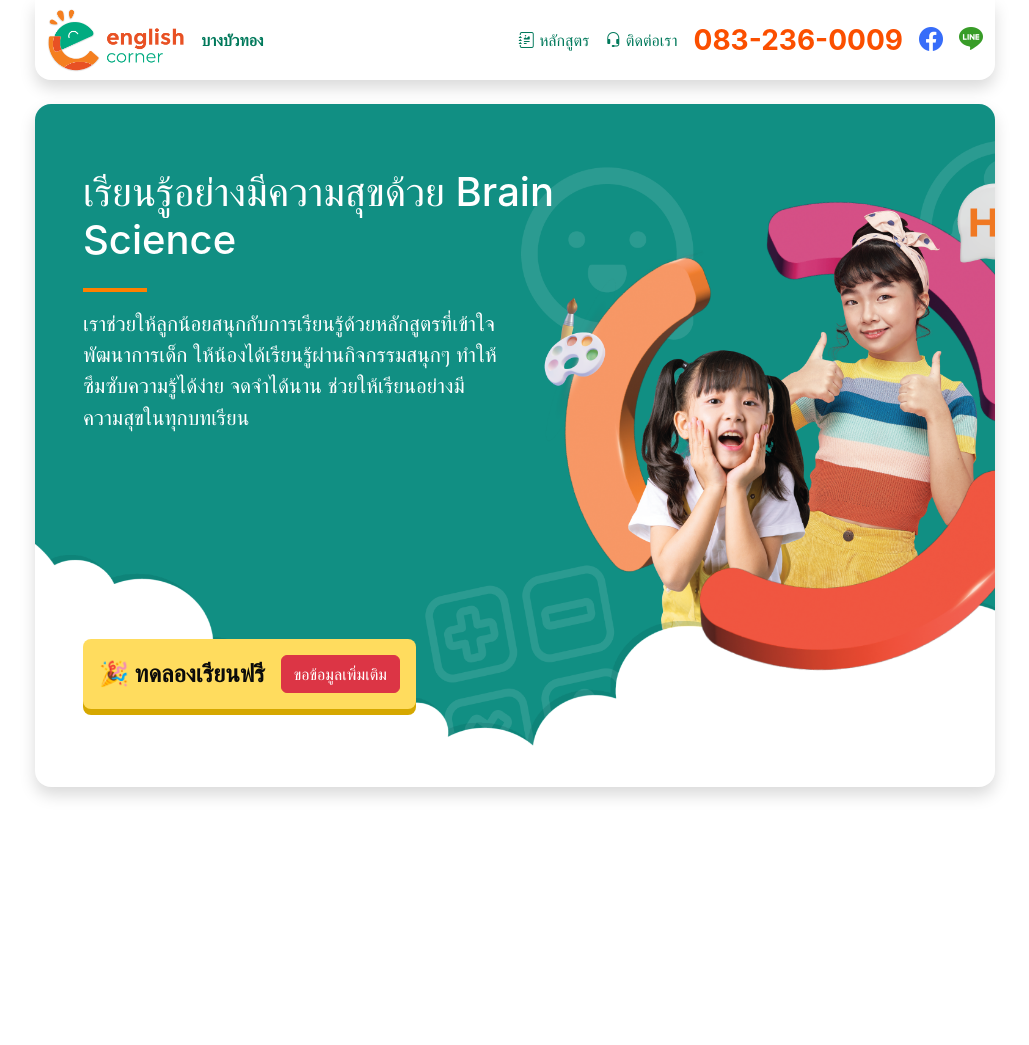
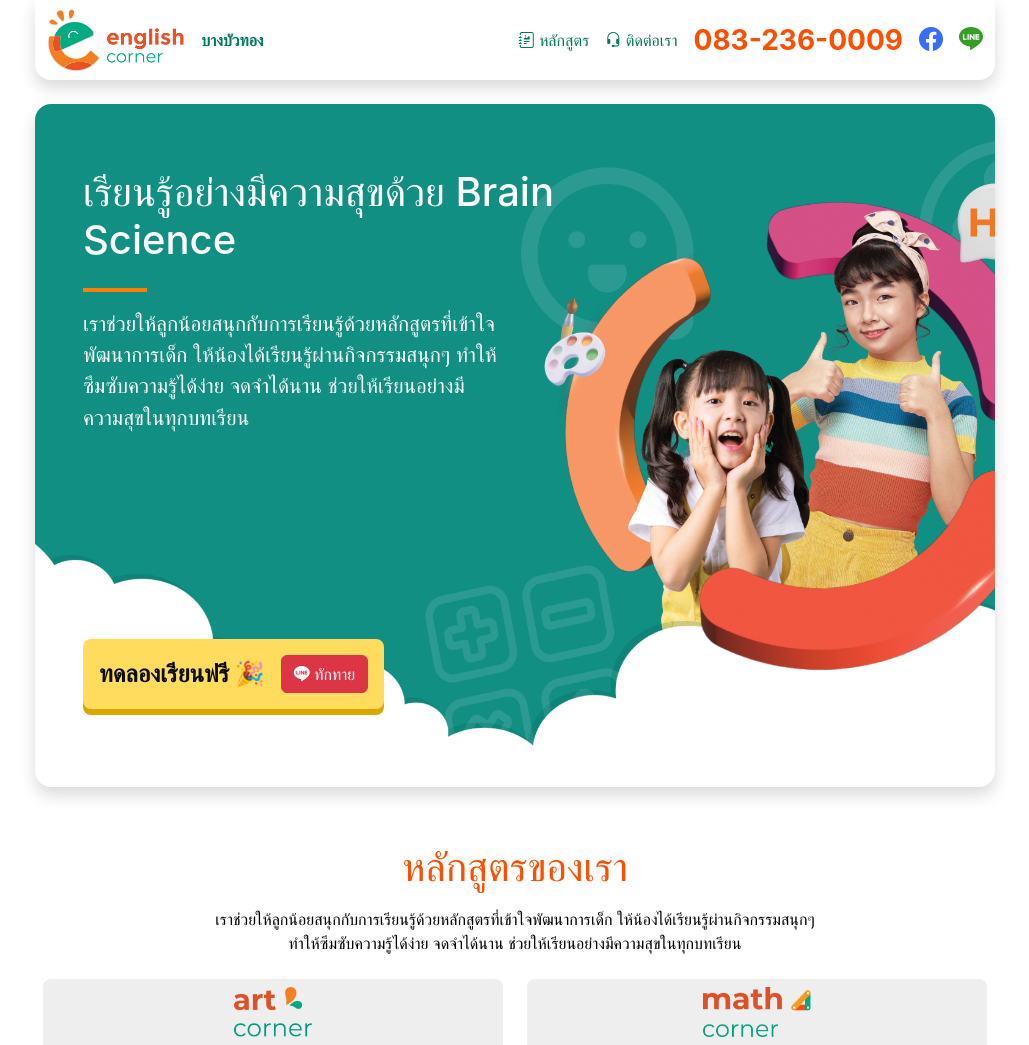
Before and after one commit to englishcorner-bbt/englishcorner-bbt.github.io, a Jekyll site: the page built from index.html, in a window 1280 px wide. Shown: the top 1045 px of the page, without its empty margins (125-1154 px from the left). Built offline with Jekyll 4.4.1, drawn with Linux system fonts in a browser that asks for light colours; before the commit the page ends 900 px from its top, so only the background shows below that; some of the changed text lies outside the part shown; grey boxes are pictures that could not be loaded.

Commit message:
Add course description

```diff
--- /dev/null
+++ b/_includes/banner.html
@@ -0,0 +1,44 @@
+<div
+  class="container max-width mt-lg-4 shadow-md-sm rounded-lg-4 bg-green banner-bg pt-4 p-md-5"
+>
+  <div class="row">
+    <h1 class="pt-md-3 col-md-7 fs-1">
+      เรียนรู้อย่างมีความสุขด้วย Brain Science
+    </h1>
+  </div>
+  <div class="small-hr">&nbsp;</div>
+  <div class="row mt-2">
+    <p class="banner-description col-md-6">
+      เราช่วยให้ลูกน้อยสนุกกับการเรียนรู้ด้วยหลักสูตรที่เข้าใจพัฒนาการเด็ก
+      ให้น้องได้เรียนรู้ผ่านกิจกรรมสนุกๆ ทำให้ซึมซับความรู้ได้ง่าย จดจำได้นาน
+      ช่วยให้เรียนอย่างมีความสุขในทุกบทเรียน
+    </p>
+  </div>
+  <div
+    style="
+      height: 290px;
+      margin-left: calc(var(--bs-gutter-x) * -0.5);
+      padding-left: calc(var(--bs-gutter-x) * 0.5);
+
+      margin-right: calc(var(--bs-gutter-x) * -0.5);
+      padding-right: calc(var(--bs-gutter-x) * 0.5);
+
+      padding-bottom: 30px;
+    "
+    class="banner-sm-fg d-flex flex-column justify-content-end"
+  >
+    <div
+      class="yellow-button d-flex flex-row py-3 px-3 bg-yellow rounded-3 strong-shadow align-items-center gap-3"
+    >
+      <div class="d-flex flex-fill align-items-center fw-bold fs-4">
+        ทดลองเรียนฟรี 🎉
+      </div>
+      <div class="d-flex">
+        <button type="button" class="btn btn-danger">
+          <i class="bi bi-line"></i>
+          ทักทาย
+        </button>
+      </div>
+    </div>
+  </div>
+</div>
--- a/_sass/color.scss
+++ b/_sass/color.scss
@@ -6,6 +6,8 @@
 $yellow: #ffdc5e;
 $black: #0b0b0b;
 $white: #ffffff;
+$red: oklch(66.31% 0.218 37.73);
+$red-dark: oklch(50% 0.218 37.73);
 
 .green {
   color: $green-text;
@@ -16,7 +18,7 @@
 }
 
 .red {
-  color: #fb4f00;
+  color: $red;
 }
 
 .yellow {
@@ -48,3 +50,8 @@
   background-color: $green-bg;
   color: $white;
 }
+
+.bg-red {
+  background-color: $red;
+  color: $white;
+}
--- a/assets/css/style.scss
+++ b/assets/css/style.scss
@@ -62,6 +62,10 @@
   box-shadow: 0px 6px 0px #d6a800;
 }
 
+.strong-shadow-red {
+  box-shadow: 0px 6px 0px $red-dark;
+}
+
 .mt-180 {
   margin-top: 180px;
 }
@@ -69,6 +73,29 @@
 .banner-sm-fg {
   background-image: url('/assets/image/banner_sm_fg.png');
   background-size: cover;
+}
+
+.card-course {
+  background-color: #eeeeee;
+  .description {
+    min-height: 104px;
+  }
+}
+
+@media (min-width: 768px) {
+  .card-course {
+    .description {
+      min-height: 80px;
+    }
+  }
+}
+
+@media (min-width: 922px) {
+  .card-course {
+    .description {
+      min-height: 40px;
+    }
+  }
 }
 
 @media (min-width: 768px) {
--- a/index.html
+++ b/index.html
@@ -1,47 +1,49 @@
 ---
 layout: default
 title: 'Home'
-description: 'Some awesome description'
+description: 'English corner website'
 ---
 
-<div
-  class="container max-width mt-lg-4 shadow-md-sm rounded-lg-4 bg-green banner-bg pt-4 p-md-5"
->
-  <div class="row">
-    <h1 class="pt-md-3 col-md-7 fs-1">
-      เรียนรู้อย่างมีความสุขด้วย Brain Science
-    </h1>
-  </div>
-  <div class="small-hr">&nbsp;</div>
-  <div class="row mt-2">
-    <p class="banner-description col-md-6">
+{% include banner.html %}
+<div class="container max-width mt-3 mt-lg-5 p-2 p-md-2">
+  <!-- <div class="flex-column max-width mt-lg-5 p-2 p-md-2 align-items-center"> -->
+  <h1 class="col-12 text-center red">หลักสูตรของเรา</h1>
+  <div class="row justify-content-center">
+    <div class="col-12 col-md-8 text-center mt-2 mb-4">
       เราช่วยให้ลูกน้อยสนุกกับการเรียนรู้ด้วยหลักสูตรที่เข้าใจพัฒนาการเด็ก
       ให้น้องได้เรียนรู้ผ่านกิจกรรมสนุกๆ ทำให้ซึมซับความรู้ได้ง่าย จดจำได้นาน
       ช่วยให้เรียนอย่างมีความสุขในทุกบทเรียน
-    </p>
+    </div>
+  </div>
+  <!-- <div class="d-flex flex-row flex-wrap gap-3"> -->
+  <div class="row">
+    {% for item in site.data.course %}
+    <div class="col-6 mb-4">
+      <div
+        class="card-course d-flex flex-column rounded-3 strong-shadow-red px-0"
+      >
+        <div class="d-flex flex-column align-items-center p-2">
+          <img src="/assets/image/logo/{{ item.logo_course }}" height="50px" />
         </div>
         <div
           style="
-      height: 290px;
-      margin-left: calc(var(--bs-gutter-x) * -0.5);
-      padding-left: calc(var(--bs-gutter-x) * 0.5);
-
-      margin-right: calc(var(--bs-gutter-x) * -0.5);
-      padding-right: calc(var(--bs-gutter-x) * 0.5);
-
-      padding-bottom: 30px;
+          background-image: url('/assets/image/course/{{ item.environment}}');
+          height: 180px;
+          background-size: cover;
         "
-    class="banner-sm-fg d-flex flex-column justify-content-end"
         >
+          &nbsp;
+        </div>
         <div
-      class="yellow-button d-flex flex-row py-3 px-3 bg-yellow rounded-3 strong-shadow align-items-center gap-3"
+          class="description py-3 px-1 px-md-5 px-lg-2 bg-red rounded-bottom-3 text-center flex-fill"
         >
-      <div class="d-flex flex-fill align-items-center fw-bold fs-4">
-        🎉 ทดลองเรียนฟรี
-      </div>
-      <div class="d-flex">
-        <button type="button" class="btn btn-danger">ขอข้อมูลเพิ่มเติม</button>
+          {{ item.description }}
         </div>
       </div>
     </div>
+    {% endfor %}
   </div>
+  <!-- </div> -->
+</div>
+
+asdfas
```
Also changed, not shown: _data/course.yml (added, +16 -0 lines), assets/image/logo/logo_art.png (added), assets/image/logo/logo_english.png (added), assets/image/logo/logo_math.png (added), assets/image/logo/logo_phonic.png (added), 4 other files. Lines whose indentation alone changed are shown as unchanged.
